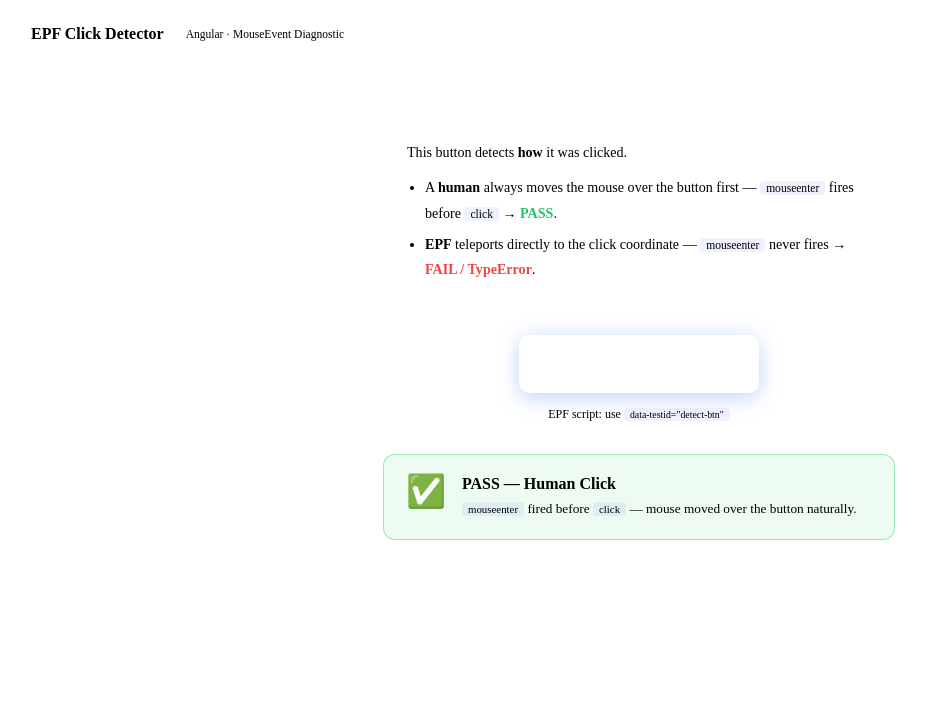
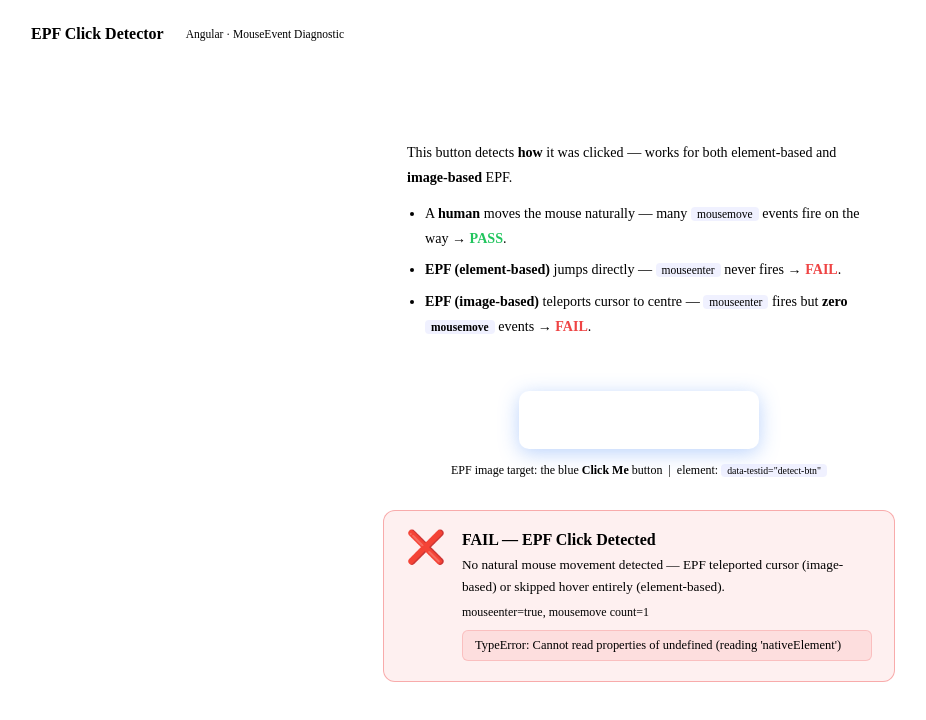
Before and after one commit to tzjing99/test-rdp-mouse, an Angular app: page / in a window 1280 px wide. Both pictures are taken after a click on the button "Click Me". Shown: the top 720 px of the page, without its empty margins (1-927 px from the left). Built offline with nearby package versions, Linux system fonts and the light colour scheme.

Commit message:
feat: add mousemove-count detection for image-based EPF clicks

```diff
--- a/src/app/app.component.css
+++ b/src/app/app.component.css
@@ -100,3 +100,8 @@ code {
   background: rgba(239,68,68,.1); border: 1px solid rgba(239,68,68,.2);
   padding: 7px 12px; border-radius: 6px;
 }
+
+.result-dbg {
+  margin-top: 8px; font-size: .75rem; font-family: var(--mono);
+  color: var(--text-3);
+}
--- a/src/app/app.component.html
+++ b/src/app/app.component.html
@@ -9,12 +9,11 @@
   <div class="main">
 
     <div class="intro">
-      <p>This button detects <strong>how</strong> it was clicked.</p>
+      <p>This button detects <strong>how</strong> it was clicked — works for both element-based and <strong>image-based</strong> EPF.</p>
       <ul>
-        <li>A <strong>human</strong> always moves the mouse over the button first &mdash;
-            <code>mouseenter</code> fires before <code>click</code> &rarr; <strong style="color:#22c55e">PASS</strong>.</li>
-        <li><strong>EPF</strong> teleports directly to the click coordinate &mdash;
-            <code>mouseenter</code> never fires &rarr; <strong style="color:#ef4444">FAIL / TypeError</strong>.</li>
+        <li>A <strong>human</strong> moves the mouse naturally &mdash; many <code>mousemove</code> events fire on the way &rarr; <strong style="color:#22c55e">PASS</strong>.</li>
+        <li><strong>EPF (element-based)</strong> jumps directly &mdash; <code>mouseenter</code> never fires &rarr; <strong style="color:#ef4444">FAIL</strong>.</li>
+        <li><strong>EPF (image-based)</strong> teleports cursor to centre &mdash; <code>mouseenter</code> fires but <strong>zero <code>mousemove</code></strong> events &rarr; <strong style="color:#ef4444">FAIL</strong>.</li>
       </ul>
     </div>
 
@@ -24,10 +23,11 @@
         data-testid="detect-btn"
         (mouseenter)="onBtnMouseEnter()"
         (mouseleave)="onBtnMouseLeave()"
+        (mousemove)="onBtnMouseMove()"
         (click)="onBtnClick()">
         Click Me
       </button>
-      <p class="btn-hint">EPF script: use <code>data-testid="detect-btn"</code></p>
+      <p class="btn-hint">EPF image target: the blue <strong>Click Me</strong> button &nbsp;|&nbsp; element: <code>data-testid="detect-btn"</code></p>
     </div>
 
     <div class="result result-idle" *ngIf="result === null">
@@ -39,7 +39,8 @@
       <span class="result-icon">&#x2705;</span>
       <div>
         <div class="result-title">PASS &mdash; Human Click</div>
-        <div class="result-msg"><code>mouseenter</code> fired before <code>click</code> &mdash; mouse moved over the button naturally.</div>
+        <div class="result-msg"><code>mouseenter</code> fired and natural mouse movement detected &mdash; this is a real human click.</div>
+        <div class="result-dbg" *ngIf="debugInfo">{{ debugInfo }}</div>
       </div>
     </div>
 
@@ -47,7 +48,8 @@
       <span class="result-icon">&#x274C;</span>
       <div>
         <div class="result-title">FAIL &mdash; EPF Click Detected</div>
-        <div class="result-msg"><code>mouseenter</code> did NOT fire &mdash; EPF teleported directly, skipping hover.</div>
+        <div class="result-msg">No natural mouse movement detected &mdash; EPF teleported cursor (image-based) or skipped hover entirely (element-based).</div>
+        <div class="result-dbg" *ngIf="debugInfo">{{ debugInfo }}</div>
         <div class="result-err" *ngIf="lastError">TypeError: {{ lastError }}</div>
       </div>
     </div>
--- a/src/app/app.component.ts
+++ b/src/app/app.component.ts
@@ -1,39 +1,58 @@
 import { Component } from '@angular/core';
+
+// Minimum mousemove events required to qualify as a real human drag to button
+const HUMAN_MOVE_THRESHOLD = 3;
 
 @Component({
   selector: 'app-root',
   templateUrl: './app.component.html',
   styleUrls: ['./app.component.css']
 })
+
 export class AppComponent {
 
   // Tracks whether mouseenter fired on the button before the click
   private _mouseOnBtn = false;
+  // Counts mousemove events between mouseenter and click
+  private _moveCnt = 0;
 
   // 'human' | 'epf' | null
   result: string | null = null;
   lastError: string | null = null;
+  debugInfo: string | null = null;
 
   onBtnMouseEnter(): void {
     this._mouseOnBtn = true;
+    this._moveCnt = 0; // reset counter every time mouse enters
   }
 
   onBtnMouseLeave(): void {
     this._mouseOnBtn = false;
+    this._moveCnt = 0;
+  }
+
+  onBtnMouseMove(): void {
+    this._moveCnt++;
   }
 
   onBtnClick(): void {
     this.lastError = null;
+    const entered = this._mouseOnBtn;
+    const moves = this._moveCnt;
+    this.debugInfo = `mouseenter=${entered}, mousemove count=${moves}`;
 
-    if (this._mouseOnBtn) {
-      // mouseenter fired before click → human
+    // Human: mouse entered the button AND generated several move events on the way
+    // EPF image-based: teleports cursor → mouseenter fires BUT 0 move events
+    // EPF element-based: no mouseenter at all
+    const isHuman = entered && moves >= HUMAN_MOVE_THRESHOLD;
+
+    if (isHuman) {
       this.result = 'human';
     } else {
-      // no mouseenter before click → EPF jump-click
       this.result = 'epf';
-      // Reproduce the TypeError the same way the customer app crashes
+      // Reproduce the TypeError
       try {
-        const ref: any = undefined; // viewBtnRef is undefined (never hovered)
+        const ref: any = undefined;
         const width = ref.nativeElement.getBoundingClientRect().width;
         console.log(width);
       } catch (err: any) {
@@ -43,5 +62,6 @@ export class AppComponent {
 
     // Reset for next click
     this._mouseOnBtn = false;
+    this._moveCnt = 0;
   }
 }
```
Also changed, not shown: 3 other files (tests, documents, lock files or other folders).
